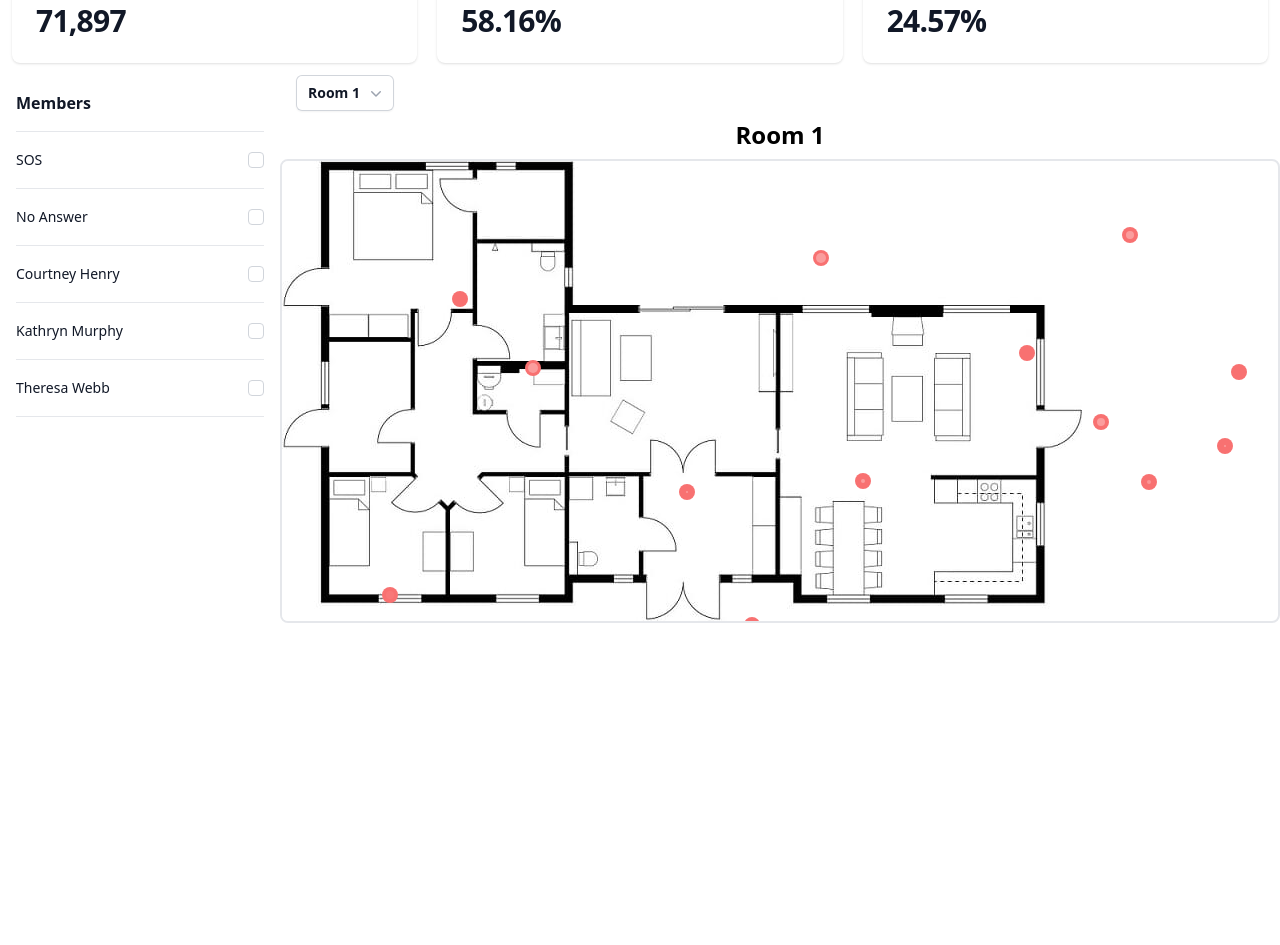
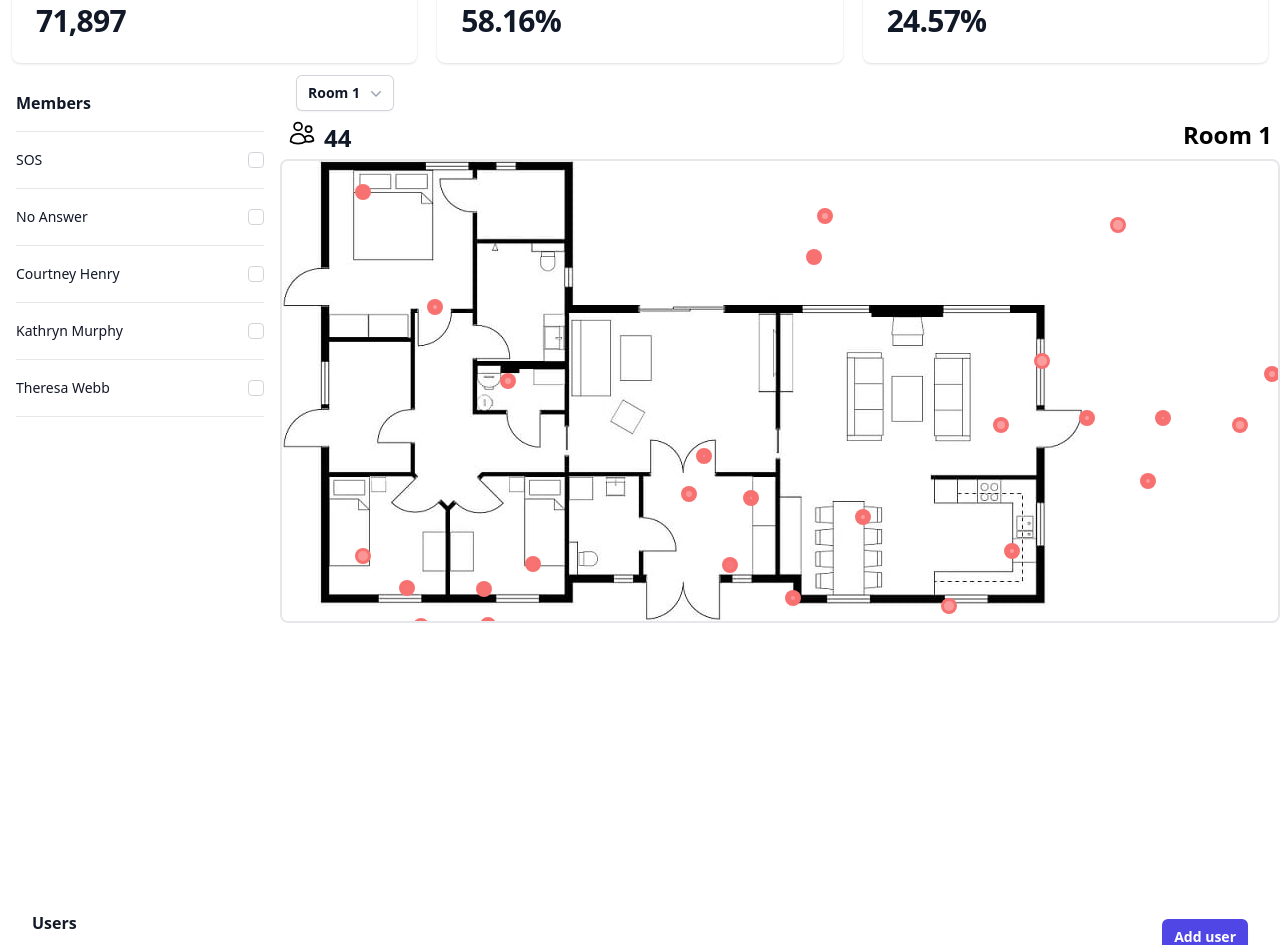
Before and after one commit to snakysnake/StGallen, a Nuxt app in the folder SwissCheeseFrontend/: page / in a window 1280 px wide. Shown: the part 101-1046 px from the top of the page. Before the commit the page ends 1012 px from the top, so only its background shows below. Built offline with nearby package versions, Linux system fonts and the light colour scheme.

Commit message:
nutöööö

```diff
--- a/SwissCheeseFrontend/app.vue
+++ b/SwissCheeseFrontend/app.vue
@@ -36,8 +36,9 @@
         </TwoDimensionalMap>
       </div>
     </section>
+    <UserTable />
     <BetterModal :active="modalOpen" @close="modalOpen = false">
-      <DangerModalContent h2="Evacuate Room" @confirm="sendIt" />
+      <DangerModalContent h2="Evacuate Room" h3="Do you want to evacuate this room? This can not be undone." @confirm="sendIt" @abort="modalOpen = false" />
     </BetterModal>
   </div>
 </template>
@@ -57,7 +58,7 @@ export default {
       rooms: [
         {
           id: 1,
-          people: 20,
+          people: 44,
           height: 800,
           width: 1000,
           image: "/sketch.jpg",
@@ -66,7 +67,7 @@ export default {
         },
         {
           id: 2,
-          people: 20,
+          people: 73,
           height: 800,
           width: 1000,
           image: "/floorplan2.png",
@@ -75,7 +76,7 @@ export default {
         },
         {
           id: 3,
-          people: 20,
+          people: 21,
           height: 800,
           width: 1000,
           image: "/floorplan3.jpg",
--- a/SwissCheeseFrontend/components/TwoDimensionalMap.vue
+++ b/SwissCheeseFrontend/components/TwoDimensionalMap.vue
@@ -1,7 +1,13 @@
 <template>
     <div class="text-center"
         :style="`max-width: ${width}px; max-height: ${height}px;min-width: ${width}px; min-height: ${height}px;`">
-        <h1 class="font-bold text-2xl p-2">{{ name }}</h1>
+        <div class="flex justify-between">
+            <dd class="flex items-baseline">
+                <UsersIcon class="w-7 h-7 m-2" />
+                <p class="text-2xl font-semibold text-gray-900">{{ people }}</p>
+            </dd>
+            <h1 class="font-bold text-2xl p-2">{{ name }}</h1>
+        </div>
         <div class="border-2 rounded-lg overflow-hidden">
             <div class="relative">
                 <slot />
@@ -12,6 +18,10 @@
         </div>
     </div>
 </template>
+
+<script setup>
+import { UsersIcon } from '@heroicons/vue/24/outline'
+</script>
 
 <script>
 export default {
```
